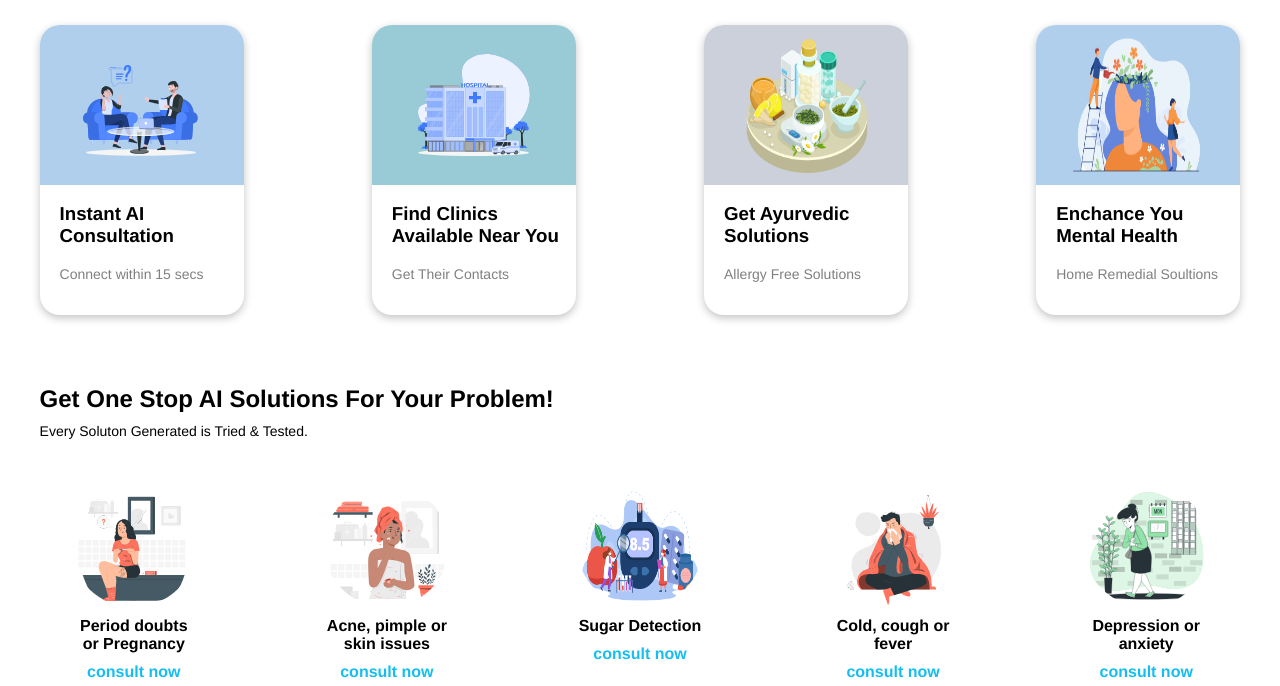
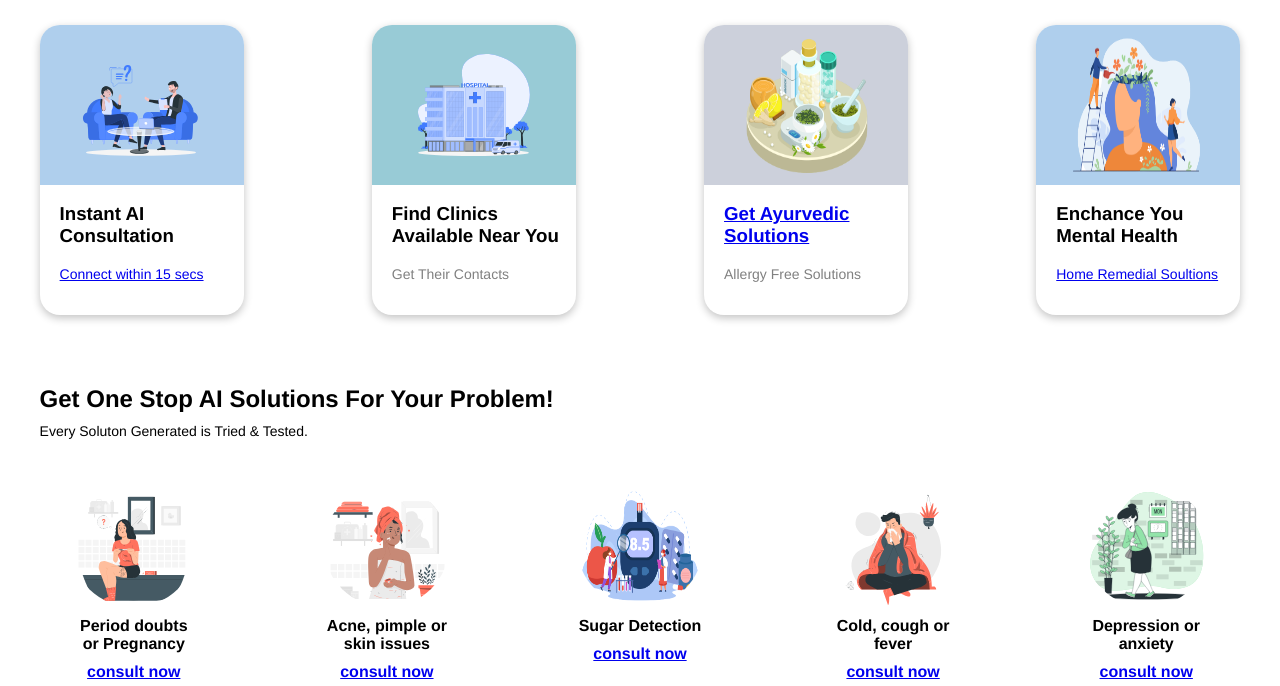
Before and after one commit to lovetewari/Flaming-Consultancy-Prototype-01, a plain HTML site: page index.html in a window 1280 px wide. Shown: the part 114-800 px from the top of the page. Drawn offline with Linux system fonts and the light colour scheme.

Commit message:
Update index.html

```diff
--- a/index.html
+++ b/index.html
@@ -49,7 +49,7 @@
             </div>
             <div>
                 <h3>Instant AI Consultation</h3>
-                <p>Connect within 15 secs</p>
+                <p><a href="https://flamingconsultancymlmodell.000webhostapp.com/">Connect within 15 secs</a></p>
             </div>
         </div>
 
@@ -68,7 +68,7 @@
                 <img src="9397894_34496-removebg-preview.png" alt="" style="margin-left: 30px;" width="70%" height="100%">
             </div>
             <div>
-                <h3>Get Ayurvedic Solutions</h3>
+                <h3><a href="https://flamingconsultancymlmodell.000webhostapp.com/">Get Ayurvedic Solutions</a></h3>
                 <p>Allergy Free Solutions</p>
             </div>
         </div>
@@ -79,7 +79,7 @@
             </div>
             <div>
                 <h3>Enchance You Mental Health</h3>
-                <p>Home Remedial Soultions</p>
+                <p><a href="https://flamingconsultancymlmodell.000webhostapp.com/">Home Remedial Soultions</a></p>
             </div>
         </div>
 
@@ -105,7 +105,8 @@
             </div>
             <div>
                 <h4>Period doubts or Pregnancy</h4>
-                <h4 class="color">consult now</h4>
+                <h4 class="color"><a href="https://flamingconsultancymlmodell.000webhostapp.com/">consult now</a>
+                </h4>
             </div>
         </div>
 
@@ -115,7 +116,8 @@
             </div>
             <div>
                 <h4>Acne, pimple or skin issues</h4>
-                <h4 class="color">consult now</h4>
+                <h4 class="color"><a href="https://flamingconsultancymlmodell.000webhostapp.com/">consult now</a>
+                </h4>
             </div>
         </div>
 
@@ -125,7 +127,8 @@
             </div>
             <div>
                 <h4>Sugar Detection</h4>
-                <h4 class="color">consult now</h4>
+                <h4 class="color"><a href="https://flamingconsultancymlmodell.000webhostapp.com/">consult now</a>
+                </h4>
             </div>
         </div>
 
@@ -135,7 +138,8 @@
             </div>
             <div>
                 <h4>Cold, cough or fever</h4>
-                <h4 class="color">consult now</h4>
+                <h4 class="color"><a href="https://flamingconsultancymlmodell.000webhostapp.com/">consult now</a>
+                </h4>
             </div>
         </div>
 
@@ -147,7 +151,8 @@
             </div>
             <div>
                 <h4>Depression or anxiety</h4>
-                <h4 class="color">consult now</h4>
+                <h4 class="color"><a href="https://flamingconsultancymlmodell.000webhostapp.com/">consult now</a>
+                </h4>
             </div>
         </div>
     </div>
```
